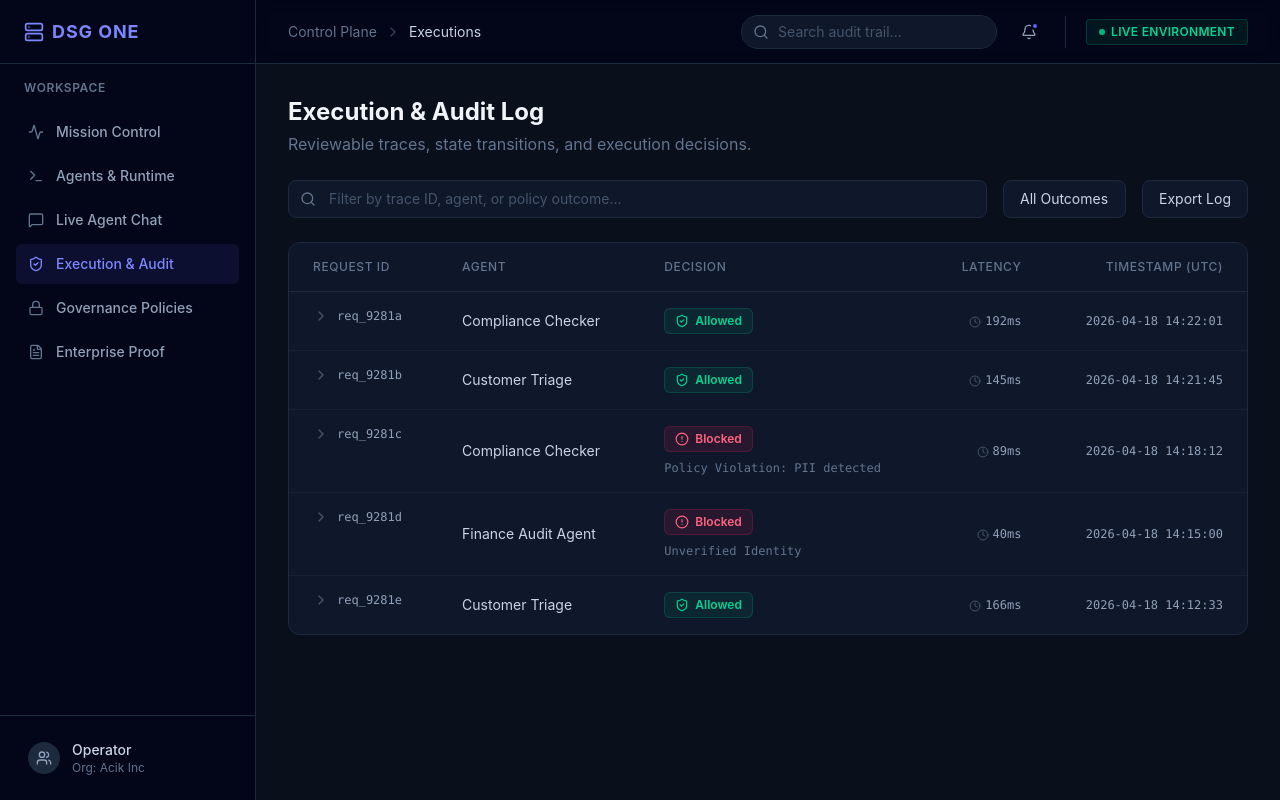
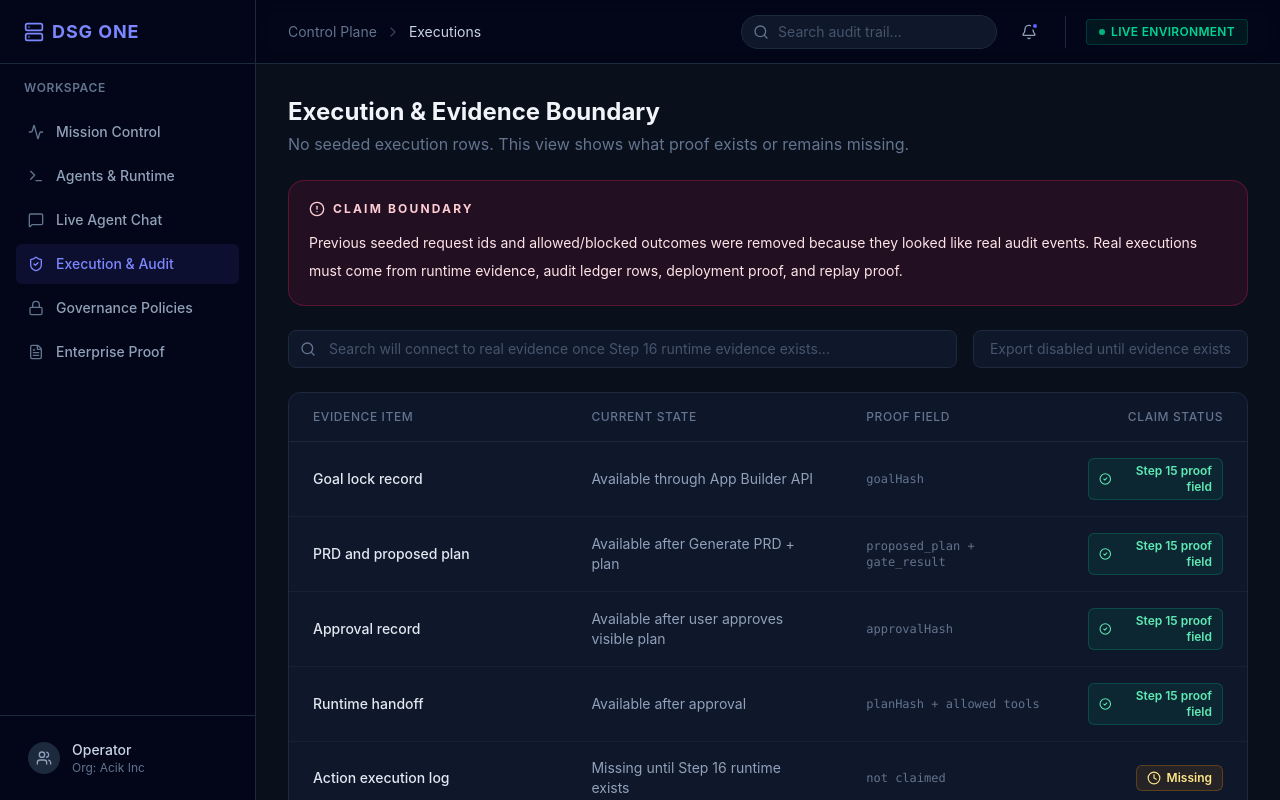
Before and after one commit to tdealer01-crypto/dsg-one-v1, a Next.js app: page / in a window 1280 px wide. Both pictures are taken after a click on the button "Execution & Audit". Built offline with nearby package versions, Linux system fonts and the light colour scheme.

Commit message:
Replace seeded execution log with evidence boundary

```diff
--- a/components/executions-view.tsx
+++ b/components/executions-view.tsx
@@ -1,83 +1,85 @@
 'use client';
 
 import React from 'react';
-import { Search, ShieldCheck, AlertCircle, Clock, ChevronRight } from 'lucide-react';
+import { AlertCircle, CheckCircle2, Clock, Search, ShieldCheck } from 'lucide-react';
+
+const evidenceRows = [
+  { id: 'goal-lock', name: 'Goal lock record', state: 'Available through App Builder API', proof: 'goalHash' },
+  { id: 'prd-plan', name: 'PRD and proposed plan', state: 'Available after Generate PRD + plan', proof: 'proposed_plan + gate_result' },
+  { id: 'approval', name: 'Approval record', state: 'Available after user approves visible plan', proof: 'approvalHash' },
+  { id: 'handoff', name: 'Runtime handoff', state: 'Available after approval', proof: 'planHash + allowed tools' },
+  { id: 'execution', name: 'Action execution log', state: 'Missing until Step 16 runtime exists', proof: 'not claimed' },
+  { id: 'deploy', name: 'Preview or production deployment proof', state: 'Missing until deploy proof is recorded', proof: 'not claimed' },
+];
 
 export function ExecutionsView() {
-  const executions = [
-    { reqId: 'req_9281a', agent: 'Compliance Checker', status: 'Allowed', latency: '192ms', timestamp: '2026-04-18 14:22:01' },
-    { reqId: 'req_9281b', agent: 'Customer Triage', status: 'Allowed', latency: '145ms', timestamp: '2026-04-18 14:21:45' },
-    { reqId: 'req_9281c', agent: 'Compliance Checker', status: 'Blocked', latency: '89ms', timestamp: '2026-04-18 14:18:12', reason: 'Policy Violation: PII detected' },
-    { reqId: 'req_9281d', agent: 'Finance Audit Agent', status: 'Blocked', latency: '40ms', timestamp: '2026-04-18 14:15:00', reason: 'Unverified Identity' },
-    { reqId: 'req_9281e', agent: 'Customer Triage', status: 'Allowed', latency: '166ms', timestamp: '2026-04-18 14:12:33' },
-  ];
+  return (
+    <div className="mx-auto max-w-6xl space-y-6">
+      <div className="flex items-start justify-between gap-4">
+        <div>
+          <h1 className="flex items-center gap-2 text-2xl font-bold text-slate-100">Execution & Evidence Boundary</h1>
+          <p className="mt-1 text-slate-500">No seeded execution rows. This view shows what proof exists or remains missing.</p>
+        </div>
+      </div>
 
-  return (
-    <div className="space-y-6 max-w-6xl mx-auto">
-      <div className="flex justify-between items-start">
-        <div>
-          <h1 className="text-2xl font-bold text-slate-100 items-center flex gap-2">
-            Execution & Audit Log
-          </h1>
-          <p className="text-slate-500 mt-1">Reviewable traces, state transitions, and execution decisions.</p>
+      <div className="rounded-2xl border border-rose-500/25 bg-rose-500/10 p-5 text-sm leading-7 text-rose-100">
+        <div className="flex items-center gap-2 text-xs font-bold uppercase tracking-[0.18em] text-rose-200">
+          <AlertCircle className="h-4 w-4" /> Claim boundary
         </div>
+        <p className="mt-3">
+          Previous seeded request ids and allowed/blocked outcomes were removed because they looked like real audit events. Real executions must come from runtime evidence, audit ledger rows, deployment proof, and replay proof.
+        </p>
       </div>
 
       <div className="flex gap-4 items-center">
         <div className="relative flex-1">
-          <Search className="w-4 h-4 text-slate-500 absolute left-3 top-1/2 -translate-y-1/2" />
+          <Search className="absolute left-3 top-1/2 h-4 w-4 -translate-y-1/2 text-slate-500" />
           <input
             type="text"
-            placeholder="Filter by trace ID, agent, or policy outcome..."
-            className="w-full bg-slate-900 border border-slate-800 rounded-lg pl-10 pr-4 py-2 text-sm text-slate-300 focus:outline-none focus:border-indigo-500/50 placeholder:text-slate-600 transition-colors"
+            placeholder="Search will connect to real evidence once Step 16 runtime evidence exists..."
+            disabled
+            className="w-full rounded-lg border border-slate-800 bg-slate-900 pl-10 pr-4 py-2 text-sm text-slate-500 outline-none placeholder:text-slate-600"
           />
         </div>
-        <select className="bg-slate-900 border border-slate-800 rounded-lg px-4 py-2 text-sm text-slate-300 focus:outline-none focus:border-indigo-500/50 appearance-none">
-          <option>All Outcomes</option>
-          <option>Allowed</option>
-          <option>Blocked</option>
-        </select>
-        <button className="bg-slate-900 border border-slate-800 rounded-lg px-4 py-2 text-sm text-slate-300 hover:bg-slate-800 transition">
-          Export Log
+        <button disabled className="rounded-lg border border-slate-800 bg-slate-900 px-4 py-2 text-sm text-slate-600">
+          Export disabled until evidence exists
         </button>
       </div>
 
-      <div className="bg-slate-900 border border-slate-800 rounded-xl overflow-hidden">
+      <div className="overflow-hidden rounded-xl border border-slate-800 bg-slate-900">
         <table className="w-full text-left text-sm">
-          <thead className="bg-slate-900/50 border-b border-slate-800 text-slate-500">
+          <thead className="border-b border-slate-800 bg-slate-900/50 text-slate-500">
             <tr>
-              <th className="px-6 py-4 font-medium uppercase tracking-wider text-xs">Request ID</th>
-              <th className="px-6 py-4 font-medium uppercase tracking-wider text-xs">Agent</th>
-              <th className="px-6 py-4 font-medium uppercase tracking-wider text-xs">Decision</th>
-              <th className="px-6 py-4 font-medium uppercase tracking-wider text-xs text-right">Latency</th>
-              <th className="px-6 py-4 font-medium uppercase tracking-wider text-xs text-right">Timestamp (UTC)</th>
+              <th className="px-6 py-4 text-xs font-medium uppercase tracking-wider">Evidence item</th>
+              <th className="px-6 py-4 text-xs font-medium uppercase tracking-wider">Current state</th>
+              <th className="px-6 py-4 text-xs font-medium uppercase tracking-wider">Proof field</th>
+              <th className="px-6 py-4 text-right text-xs font-medium uppercase tracking-wider">Claim status</th>
             </tr>
           </thead>
           <tbody className="divide-y divide-slate-800/60">
-            {executions.map((exec) => (
-              <tr key={exec.reqId} className="hover:bg-slate-800/20 transition-colors cursor-pointer group">
-                <td className="px-6 py-4 font-mono text-slate-400 text-xs flex items-center gap-2">
-                  <ChevronRight className="w-4 h-4 text-slate-600 group-hover:text-indigo-400 transition" />
-                  {exec.reqId}
-                </td>
-                <td className="px-6 py-4 text-slate-300">{exec.agent}</td>
-                <td className="px-6 py-4">
-                  <div className="flex flex-col gap-1">
-                    <span className={`inline-flex items-center gap-1.5 px-2.5 py-1 rounded-md text-xs font-semibold w-fit ${
-                      exec.status === 'Allowed' ? 'bg-emerald-500/10 text-emerald-400 border border-emerald-500/20' : 'bg-rose-500/10 text-rose-400 border border-rose-500/20'
-                    }`}>
-                      {exec.status === 'Allowed' ? <ShieldCheck className="w-3.5 h-3.5" /> : <AlertCircle className="w-3.5 h-3.5" />}
-                      {exec.status}
+            {evidenceRows.map((row) => {
+              const missing = row.proof === 'not claimed';
+              return (
+                <tr key={row.id} className="hover:bg-slate-800/20">
+                  <td className="px-6 py-4 font-medium text-slate-200">{row.name}</td>
+                  <td className="px-6 py-4 text-slate-400">{row.state}</td>
+                  <td className="px-6 py-4 font-mono text-xs text-slate-500">{row.proof}</td>
+                  <td className="px-6 py-4 text-right">
+                    <span className={`inline-flex items-center gap-1.5 rounded-md border px-2.5 py-1 text-xs font-semibold ${missing ? 'border-amber-500/25 bg-amber-500/10 text-amber-200' : 'border-emerald-500/25 bg-emerald-500/10 text-emerald-300'}`}>
+                      {missing ? <Clock className="h-3.5 w-3.5" /> : <CheckCircle2 className="h-3.5 w-3.5" />}
+                      {missing ? 'Missing' : 'Step 15 proof field'}
                     </span>
-                    {exec.reason && <span className="text-xs text-slate-500 font-mono mt-1">{exec.reason}</span>}
-                  </div>
-                </td>
-                <td className="px-6 py-4 text-right text-slate-400 font-mono text-xs"><Clock className="w-3 h-3 inline mr-1 text-slate-600"/>{exec.latency}</td>
-                <td className="px-6 py-4 text-right text-slate-400 font-mono text-xs">{exec.timestamp}</td>
-              </tr>
-            ))}
+                  </td>
+                </tr>
+              );
+            })}
           </tbody>
         </table>
+      </div>
+
+      <div className="rounded-xl border border-slate-800 bg-slate-900 p-5 text-sm leading-7 text-slate-400">
+        <div className="flex items-center gap-2 font-bold text-slate-200"><ShieldCheck className="h-4 w-4 text-indigo-400" /> Consumer-safe rule</div>
+        <p className="mt-2">If evidence is missing, the UI must say missing. It must not convert demo data into production success, uptime, latency, audit completeness, or execution counts.</p>
       </div>
     </div>
   );
```
